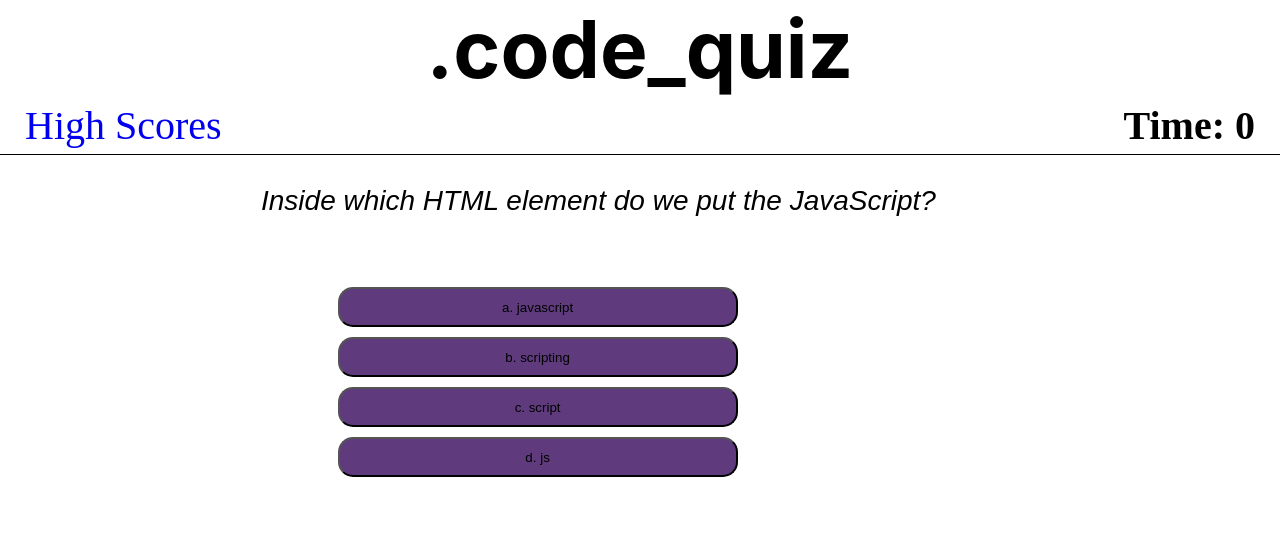
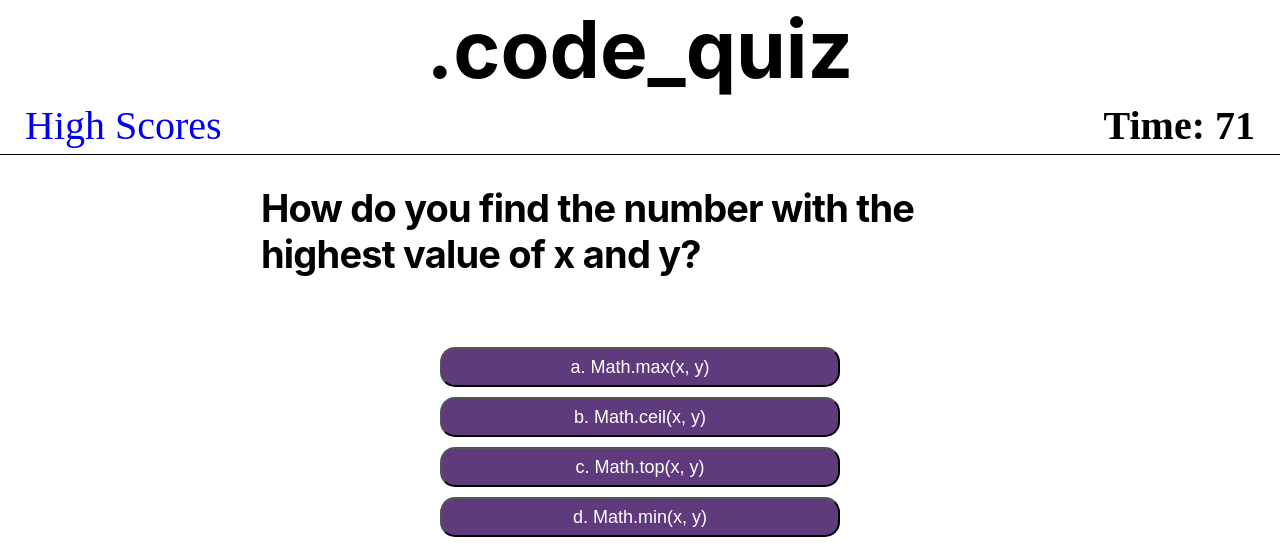
Before and after one commit to Sam-Walters93/code-quiz, a plain HTML site: page assets/html/index.html in a window 1280 px wide. Drawn offline with Linux system fonts and the light colour scheme.

Commit message:
timer self executes and began work on end function

```diff
--- a/assets/css/style.css
+++ b/assets/css/style.css
@@ -4,11 +4,12 @@
     padding: 0;
 }
 
-p {
+#results {
     font-family: -apple-system, BlinkMacSystemFont, 'Segoe UI', Roboto, Oxygen, Ubuntu, Cantarell, 'Open Sans', 'Helvetica Neue', sans-serif;
-    font-size: 40px;
-    font-weight: lighter;
-    font-style: italic;
+    font-size: 66px;
+    letter-spacing: 2px;
+    margin-top: 5%;
+    font-weight: bold;
 }
 
 a {
@@ -71,7 +72,7 @@ header {
     min-height: fit-content;
     width: 60%;
     margin: 15px auto 50px;
-    justify-content: flex-start;
+    justify-content: center;
     padding-left: 10px;
 }
 
@@ -89,14 +90,16 @@ header {
     width: 400px;
     min-width: 250px;
     height: 40px;
-    margin: 5px 50% 5px 30%;
+    margin: 5px 40% 5px 40%;
     text-align: center;
     outline: none;
     border-radius: 15px;
     background-color: rgb(95, 59, 125);
     cursor: pointer;
     transition: 0.3s;
-
+    color: white;
+    text-align: center;
+    font-size: 18px;
 }
 
 .answer-btn:hover {
@@ -106,6 +109,20 @@ header {
 }
 
 #question {
-    font-size: 28px;
+    font-size: 38px;
     font-family: sans-serif;
+    font-family: -apple-system, BlinkMacSystemFont, 'Segoe UI', Roboto, Oxygen, Ubuntu, Cantarell, 'Open Sans', 'Helvetica Neue', sans-serif;
+    font-style: bolder;
+    font-weight: bolder;
+    letter-spacing: -.8px;
 }
+
+.scoreInput {
+    display: flex;
+    flex-wrap: wrap;
+    flex-direction: column;
+    align-content: center;
+    justify-content: center;
+    width: 100%;
+    height: 100%
+}
--- a/assets/html/index.html
+++ b/assets/html/index.html
@@ -13,8 +13,8 @@
 <body>
     <header>
         <h1 id="title">.code_quiz</h1>
-        <a href="index.html" class="header-content" id="high-score">High Scores</a>
-        <h3 class="header-content" id="countdown">Time: <span id="count">0</span></h3>
+        <a href="./highScore.html" class="header-content" id="high-score">High Scores</a>
+        <h3 class="header-content" id="countdown">Time: <span id="count">75</span></h3>
     </header>
 
 
@@ -23,12 +23,7 @@
         <div class="container" id="holder">
             <p id="question">Question</p>
         </div>
-        <div class="container" id="answer-holder">
-            <button class="answer-btn" id=0></button>
-            <button class="answer-btn" id=1 ></button>
-            <button class="answer-btn" id=2></button>
-            <button class="answer-btn" id=3></button>
-        </div>
+        <div class="container" id="answer-holder"></div>
         <div class="container" id="holder">
             <p id="results"></p>
         </div>
--- a/assets/js/script.js
+++ b/assets/js/script.js
@@ -1,7 +1,8 @@
 
-var timer = 15;
-var i = 0;
 var answer = '';
+score = 0;
+questionText = document.getElementsByTagName("span").innerHTML;
+reps = 75;
 
 //created an array of objects containing questions, options, and answers
 var questions = [
@@ -70,48 +71,62 @@ options: ['a. x','b. *','c. =', 'd. --'], answer: 'c'},
 options: ['a. true','b. false','c. NaN', 'd. throw an error'], answer: 'a'},
 ];
 
-
 window.onload = function() {
     newQuestion();
     countDown();
-}
-
+};
 
 function countDown() {
+    timer = 75
+    var stopwatch = setInterval(function(){
 
-    if (timer < 0) {
-        setInterval(function(){
         if (timer < 11) {
             document.getElementById("count").innerHTML = '<span id="count" style="color: red;">' + timer + '</span>';
         }
-            else {
+        console.log(timer)
+        if (timer === 0) {
+            clearInterval(stopwatch);
+            endGame();
+        } else {
             document.getElementById("count").innerText = timer;
         }
         timer--;
+        return reps --
     }, 1000)
+
+    if (reps === 0) {
+        clearInterval(stopwatch)
     }
 
-    else {
-        clearInterval(countDown);
-        endGame();
-    }
 };
 
 
 function newQuestion() {
-    questionText = document.getElementsByTagName("span").innerHTML;
 
-    var question = questions[i].question;
-    var options = questions[i].options;
-    var answerLetter = questions[i].answer;
+    if (questions.length === 0) {
+        endGame();
+    }
+
+    document.getElementById("answer-holder").innerHTML='';
+
+    var index = Math.floor(Math.random() * questions.length);
+    var question = questions[index].question;
+    var options = questions[index].options;
+    var answerLetter = questions[index].answer;
+
+    questions.splice(index, 1);
+
 
     document.getElementById("question").innerText = question;
 
     for (var j = 0; j < options.length; j++) {
-        document.getElementById(j).innerText = options[j];
+        // document.getElementById(j).innerText = options[j];
+
+        var button = document.createElement("button");
+        button.className = "answer-btn";
+        button.innerText = options[j];
+        document.getElementById("answer-holder").appendChild(button);
     };
-
-    i++
     answer = answerLetter;
 };
 
@@ -124,7 +139,7 @@ function checkAnswer(answer, userAnswer) {
             document.getElementById('results').innerHTML = '';
         }, 3000);
 
-        // score++; //havent nailed down scoring system
+        score += 2;
 
         newQuestion();
     } else {
@@ -135,25 +150,30 @@ function checkAnswer(answer, userAnswer) {
         }, 3000);
 
         // score--;
+        timer -= 5;
+        newQuestion();
+    }
+};
 
-        newQuestion();
-        timer -= 5;
-    }
-}
+function endGame() {
+    clearInterval(countDown())
 
+    var timer = document.getElementById("count").innerText;
+    score += timer;
+
+    var bigBox = document.getElementById('big-box');
+    bigBox.className = 'scoreInput';
+    bigBox.innerHTML = '';
+    console.log('hoes');
+};
 
 //events and buttons
-
-//LOL this will NOT work
 var answerHolder = document.getElementById("answer-holder");
 
 answerHolder.addEventListener('click', function() {
+
     var textAnswer = event.target.innerHTML;
     var userAnswer = textAnswer[0];
 
-    console.log(userAnswer)
-    console.log (answer)
-
     checkAnswer(answer, userAnswer);
-
 });
```
Also changed, not shown: assets/html/highScore.html (deleted, +0 -25 lines). Lines whose indentation alone changed are shown as unchanged.
